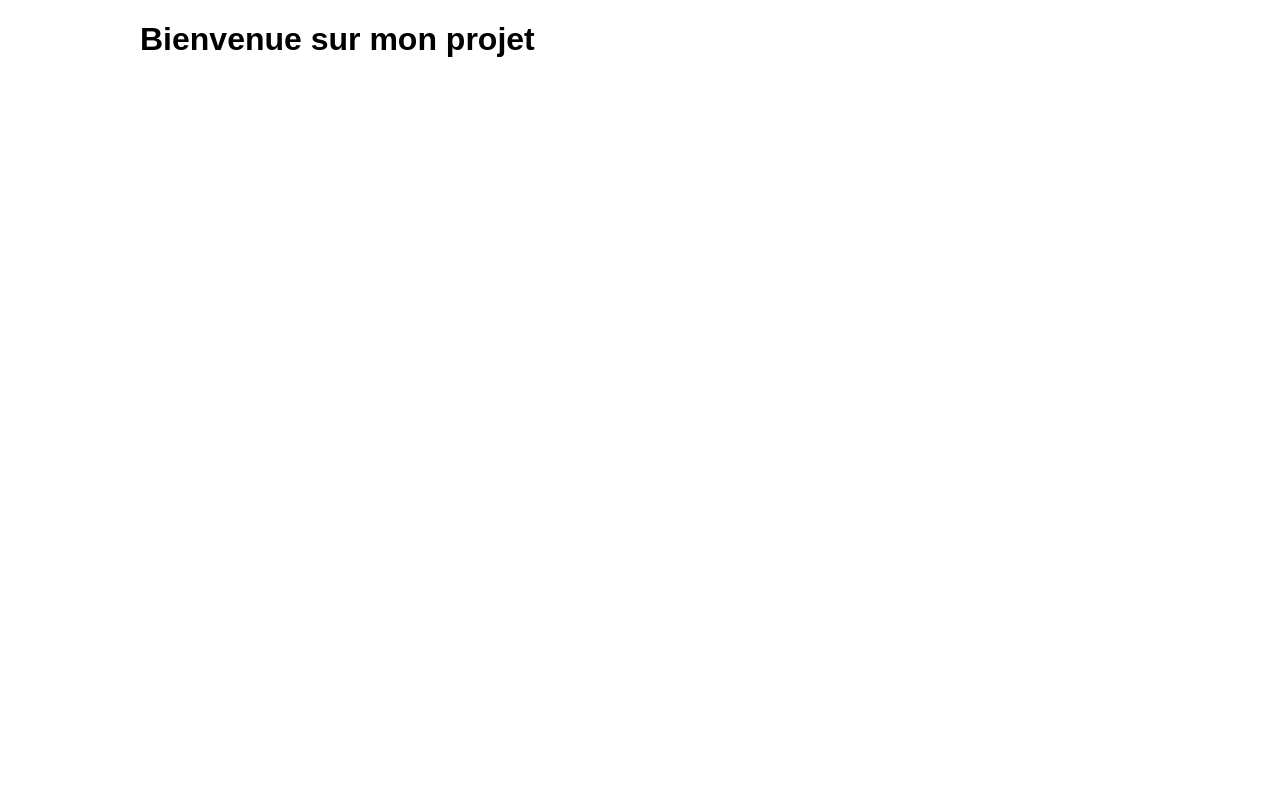
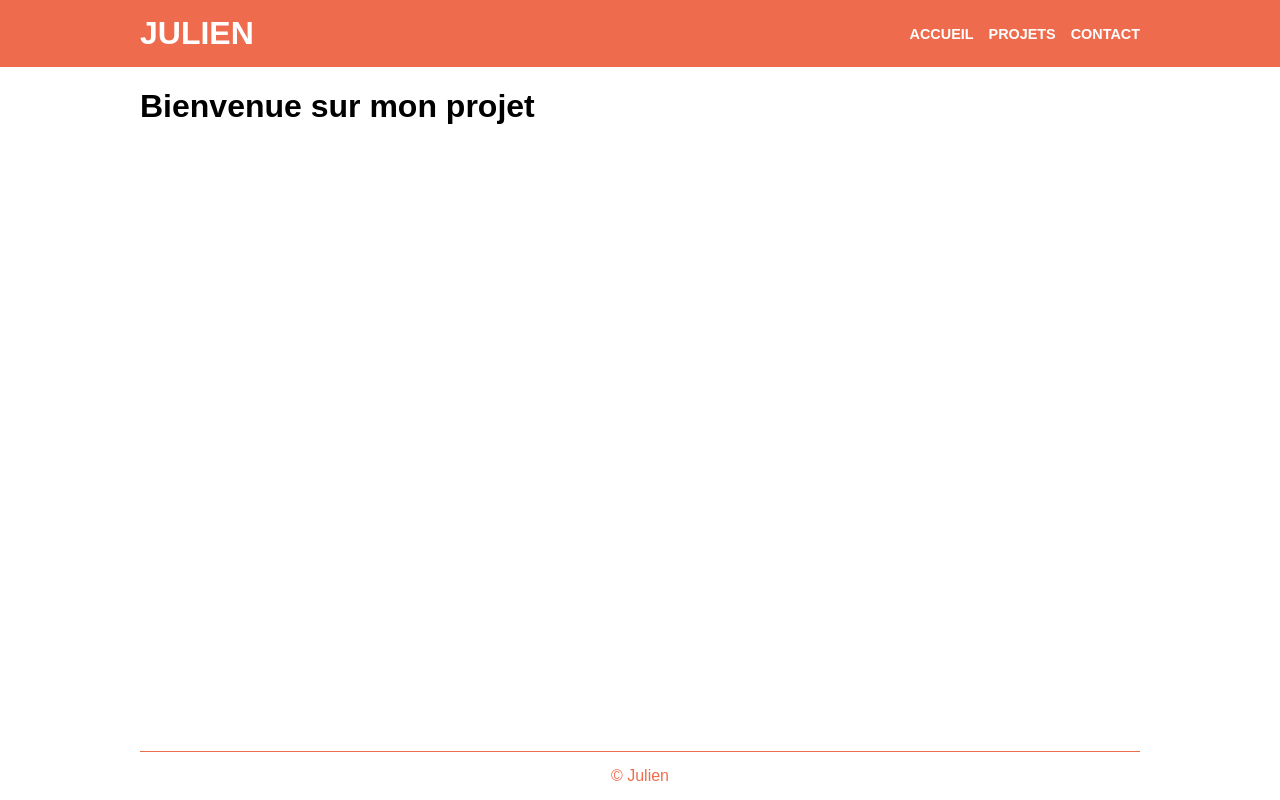
Before and after one commit to juliensl31/projet-next, a Next.js app: page / in a window 1280 px wide. Built offline with nearby package versions, Linux system fonts and the light colour scheme.

Commit message:
gerer les pages

```diff
--- a/components/ui/Footer/Footer.js
+++ b/components/ui/Footer/Footer.js
@@ -1,3 +1,11 @@
+import classes from './Footer.module.css';
+
 export default function Footer() {
-  return <footer className='container'>© Julien</footer>;
+  return (
+    <footer
+      className={[classes.Footer, 'container'].join(' ')}
+    >
+      © Julien
+    </footer>
+  );
 }
--- /dev/null
+++ b/components/ui/Footer/Footer.module.css
@@ -0,0 +1,7 @@
+.Footer {
+    color: #EE6C4D;
+    text-align: center;
+    border-top: 1px solid #EE6C4D;
+    padding: 15px 0 15px 0;
+    width: 100%;
+}
--- a/components/ui/Header/Header.js
+++ b/components/ui/Header/Header.js
@@ -1,6 +1,9 @@
+import classes from './Header.module.css';
+import Link from 'next/link';
+
 export default function Header() {
   return (
-    <header>
+    <header className={classes.Header}>
       <div
         className='container'
         style={{
@@ -21,13 +24,13 @@ export default function Header() {
             }}
           >
             <li>
-              <a href=''>Accueil</a>
+              <Link href='/'>Accueil</Link>
             </li>
             <li>
-              <a href=''>Projets</a>
+              <Link href='/projet'>Projets</Link>
             </li>
             <li>
-              <a href=''>Contact</a>
+              <Link href='/contact'>Contact</Link>
             </li>
           </ul>
         </nav>
--- /dev/null
+++ b/components/ui/Header/Header.module.css
@@ -0,0 +1,17 @@
+.Header {
+    background-color: #EE6C4D;
+    color: white;
+    text-transform: uppercase;
+    padding: 15px;
+}
+
+.Header nav a {
+    font-size: .9rem;
+    transition: all .3s;
+    font-weight: bold;
+    color: white;
+    text-decoration: none;
+}
+.Header nav a:hover {
+    color: #3d5a80;
+}
--- a/components/ui/Layout/Layout.js
+++ b/components/ui/Layout/Layout.js
@@ -1,12 +1,21 @@
-import Header from './Header';
-import Footer from './Footer';
+// Components
+import Header from '../Header/Header';
+import Footer from '../Footer/Footer';
 
 export default function Layout(props) {
   return (
-    <div>
+    <div
+      style={{
+        display: 'flex',
+        height: '100vh',
+        flexDirection: 'column',
+      }}
+    >
       <Header />
 
-      <div>{props.children}</div>
+      <div style={{ flexGrow: 1 }}>
+        <div className='container'>{props.children}</div>
+      </div>
 
       <Footer />
     </div>
--- a/pages/_app.js
+++ b/pages/_app.js
@@ -1,5 +1,14 @@
-import '../styles/style.css'
+// Librairies
+import '../styles/style.css';
+
+// Components
+import Layout from '../components/ui/Layout/Layout';
 
 export default function App({ Component, pageProps }) {
-  return <Component {...pageProps} />
+  return (
+    <Layout>
+      {' '}
+      <Component {...pageProps} />
+    </Layout>
+  );
 }
--- /dev/null
+++ b/pages/contact/index.js
@@ -0,0 +1,3 @@
+export default function Contact() {
+  return <h1>Contact</h1>;
+}
--- a/pages/index.js
+++ b/pages/index.js
@@ -1,7 +1,7 @@
 export default function Home() {
   return (
     <>
-      <main className='container'>
+      <main>
         <h1>Bienvenue sur mon projet</h1>
       </main>
     </>
--- /dev/null
+++ b/pages/projets/index.js
@@ -0,0 +1,3 @@
+export default function Projet() {
+  return <h1>Mes Projets</h1>;
+}
--- a/styles/style.css
+++ b/styles/style.css
@@ -5,31 +5,6 @@ body {
     font-family: Arial, Helvetica, sans-serif;
 }
 
-header {
-    background-color: #EE6C4D;
-    color: white;
-    text-transform: uppercase;
-    padding: 15px;
-}
-
-nav a {
-    font-size: .9rem;
-    transition: all .3s;
-    font-weight: bold;
-    color: white;
-    text-decoration: none;
-}
-nav a:hover {
-    color: #3d5a80;
-}
-
-footer {
-    color: #EE6C4D;
-    text-align: center;
-    border-top: 1px solid #EE6C4D;
-    padding: 15px 0 15px 0;
-}
-
 .container {
     max-width: 1000px;
     margin: auto;
```
